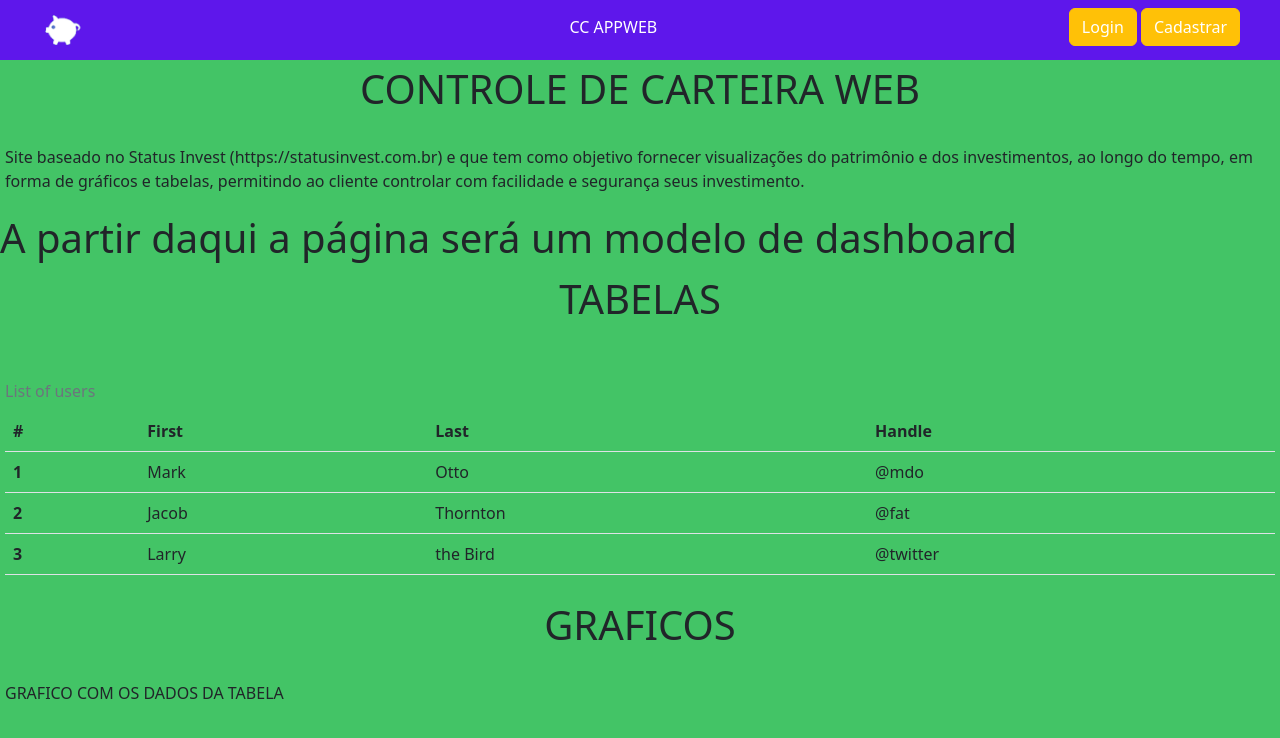
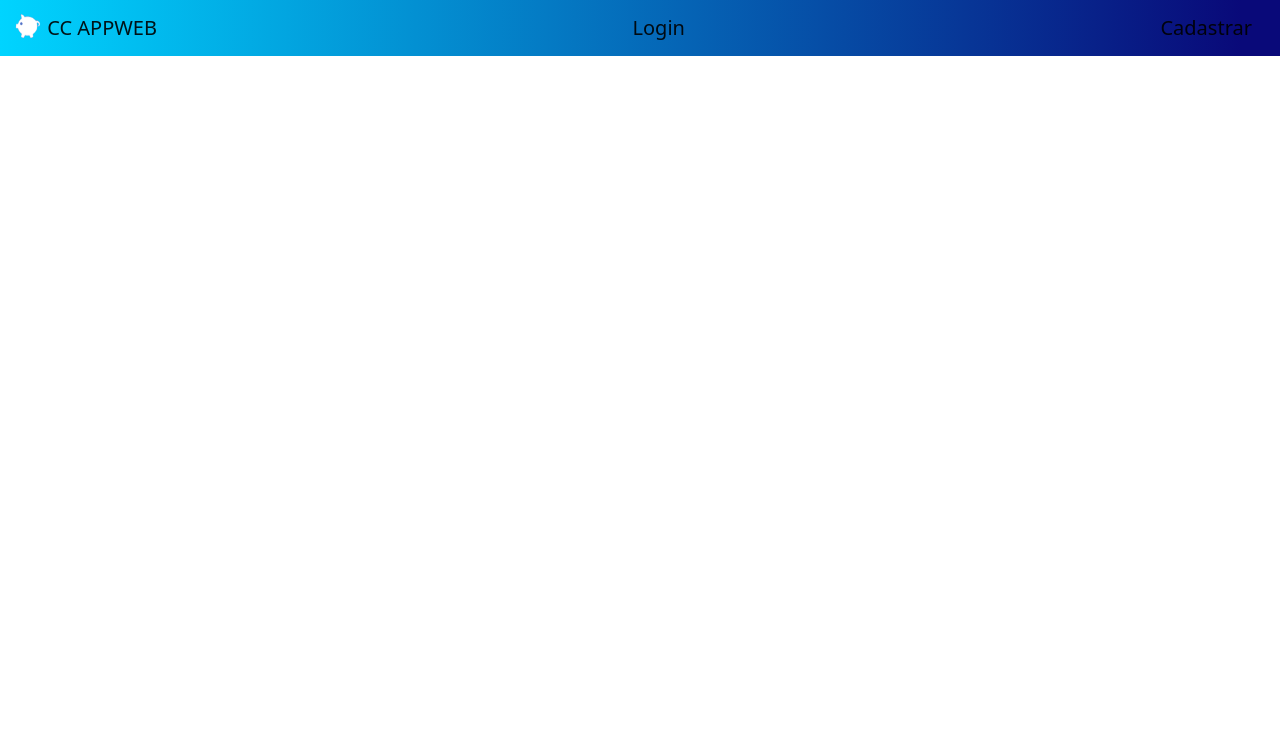
Before and after one commit to Gregdev22/BS-CCAPPWEB, a plain HTML site: page index.html in a window 1280 px wide. Drawn offline with nearby package versions, Linux system fonts and the light colour scheme.

Commit message:
Add files via upload

```diff
--- a/index.html
+++ b/index.html
@@ -7,125 +7,28 @@
         <link href="https://cdn.jsdelivr.net/npm/bootstrap@5.2.1/dist/css/bootstrap.min.css" rel="stylesheet">
         <script src="https://cdn.jsdelivr.net/npm/bootstrap@5.2.2/dist/js/bootstrap.bundle.min.js"></script>
         <style>
-
-          * {
-            background:#43C466;
-            padding: 0;
-            margin: 0;
-          }
-
-          .navbar {
-            background-color: #5E17EB;
-            color: white;
-            display: flex;
-            justify-content: space-around;
-            height: 60px;
-          }
-
-          .primary-icon{
-            background-color:#5E17EB;
-            height: 30px;
-            margin-left: -150px;
-            margin-bottom: 10px;
-          }
-
-          .nav-list {
-            background-color:#5E17EB;
-            list-style-type: none;
-            margin-right: -150px;
-          }
-
-          .nav-list .list-item {
-            background-color:#5E17EB;
-            display: inline-block;
-          }
-
-          .navbar a {
-            color: white;
-            text-decoration: none;
+        nav {
+          background: rgb(2,0,36);
+          background: linear-gradient(90deg, rgba(2,0,36,1) 0%, rgba(0,212,255,1) 0%, rgba(9,9,121,1) 97%);
         }
       </style>
     </head>
     <body>
-
         <header>
           <nav class="navbar">
-              <div>
-                <a href="#">
-                  <img class="primary-icon" src="logo.png">
+            <div class="container-fluid">
+              <a class="navbar-brand" href="#">
+                <img src="logo.png" alt="Logo" width="30" height="24" class="d-inline-block align-text-top">
+                CC APPWEB
+              </a>
+              <a class="navbar-brand" href="#">
+                Login
+              </a>
+              <a class="navbar-brand" href="#">
+                Cadastrar
               </a>
             </div>
-              <div style="background-color: #5E17EB">
-                <p style="background-color: #5E17EB;">CC APPWEB</p>
-              </div>
-              <ul class="nav-list">
-                <li class="list-item">
-                  <a class="btn btn-warning" href="#" role="button">Login</a>
-                </li>
-                <li class="list-item">
-                  <a class="btn btn-warning" href="#" role="button">Cadastrar</a>
-                </li>
-              </ul>
           </nav>
         </header>
-        <div style="padding: 5px 5px;">
-          <h1 class="text-center"> CONTROLE DE CARTEIRA WEB </h1>
-          <br>
-          <p>
-             Site baseado no Status Invest (https://statusinvest.com.br) e que tem como objetivo fornecer visualizações do patrimônio e dos
-            investimentos, ao longo do tempo, em forma de gráficos e tabelas, permitindo ao cliente controlar com facilidade e segurança seus investimento.
-          </p>
-        </div>
-        <div>
-          <h1> A partir daqui a página será um modelo de dashboard </h1>
-          <div style="padding: 5px 5px;">
-            <h1 class="text-center"> TABELAS </h1>
-            <br>
-
-            <div class="table-responsive">
-              <table class="table">
-                <table class="table caption-top">
-                  <caption>List of users</caption>
-                  <thead>
-                    <tr>
-                      <th scope="col">#</th>
-                      <th scope="col">First</th>
-                      <th scope="col">Last</th>
-                      <th scope="col">Handle</th>
-                    </tr>
-                  </thead>
-                  <tbody>
-                    <tr>
-                      <th scope="row">1</th>
-                      <td>Mark</td>
-                      <td>Otto</td>
-                      <td>@mdo</td>
-                    </tr>
-                    <tr>
-                      <th scope="row">2</th>
-                      <td>Jacob</td>
-                      <td>Thornton</td>
-                      <td>@fat</td>
-                    </tr>
-                    <tr>
-                      <th scope="row">3</th>
-                      <td>Larry</td>
-                      <td>the Bird</td>
-                      <td>@twitter</td>
-                    </tr>
-                  </tbody>
-                </table>
-              </table>
-            </div>
-
-          </div>
-          <div style="padding: 5px 5px;">
-            <h1 class="text-center"> GRAFICOS </h1>
-            <br>
-            <p>
-              GRAFICO COM OS DADOS DA TABELA
-            </p>
-          </div>
-      </div>
     </body>
 </html>
```
Lines whose indentation alone changed are shown as unchanged.
